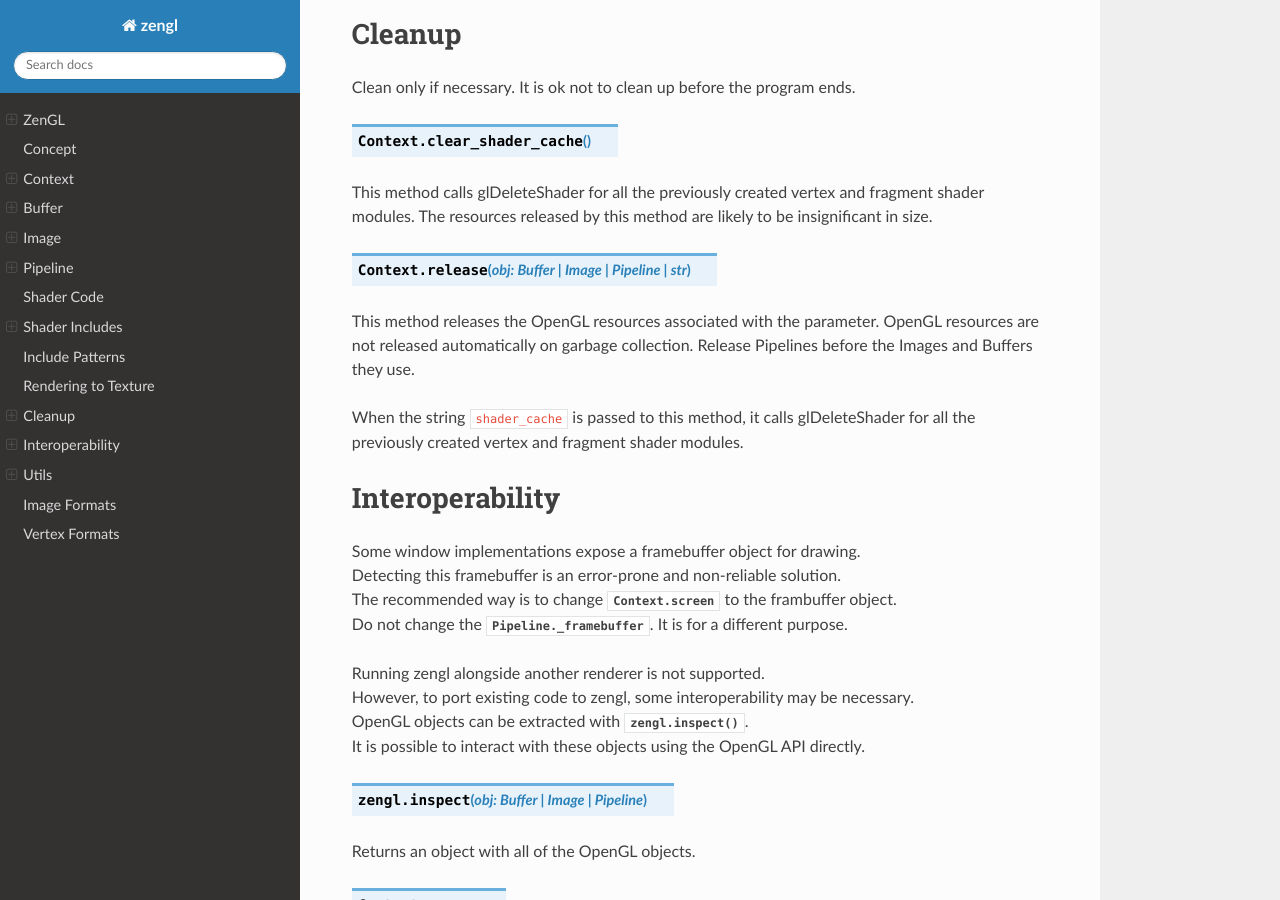
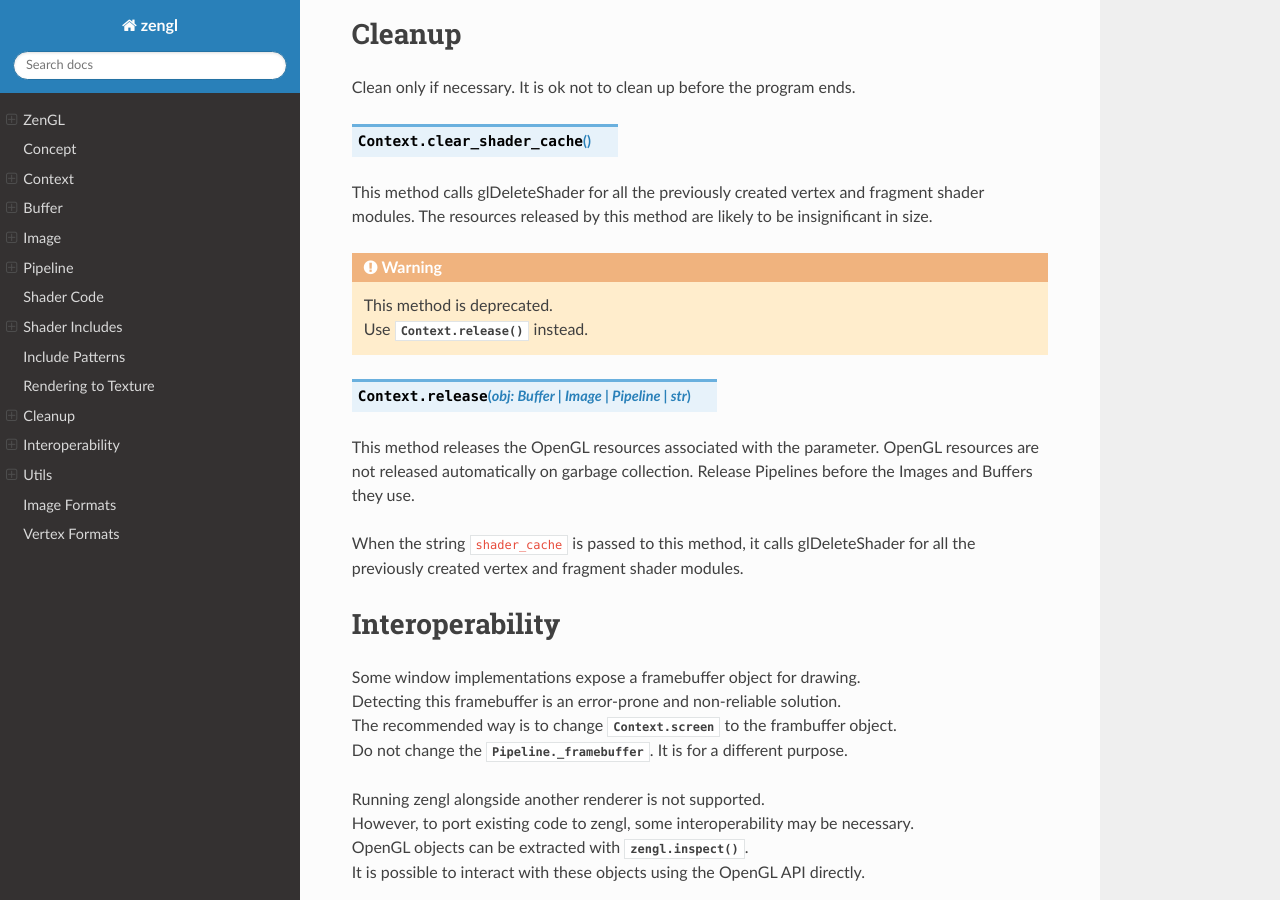
Before and after one commit to szabolcsdombi/zengl, a Sphinx documentation site: the page built from docs/index.rst, in a window 1280 px wide and 900 px high, scrolled down 12756 px. Built offline with Sphinx 7.4.7 and the Read the Docs theme 2.0.0, drawn with Linux system fonts in a browser that asks for light colours.

Commit message:
deprecate clear_shader_cache

```diff
--- a/docs/index.rst
+++ b/docs/index.rst
@@ -543,6 +543,11 @@ Clean only if necessary. It is ok not to clean up before the program ends.
 This method calls glDeleteShader for all the previously created vertex and fragment shader modules.
 The resources released by this method are likely to be insignificant in size.
 
+.. warning::
+
+    | This method is deprecated.
+    | Use :py:meth:`Context.release` instead.
+
 .. py:method:: Context.release(obj: Buffer | Image | Pipeline | str)
 
 This method releases the OpenGL resources associated with the parameter.
```
